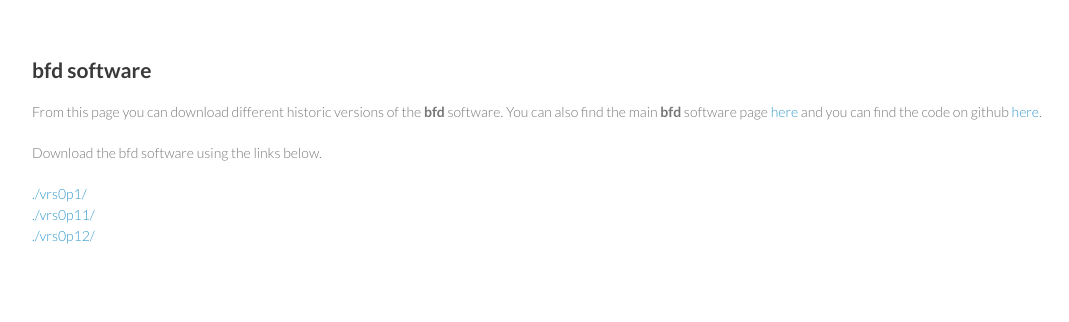
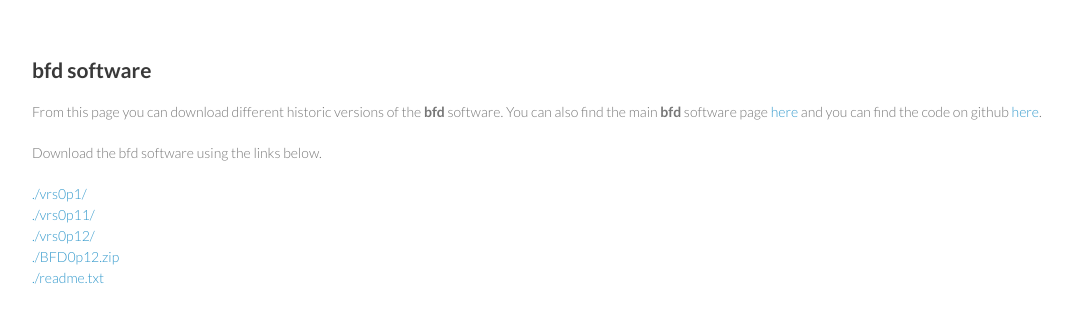
Before and after one commit to GEO-IASS/bfd, a plain HTML site: page downloadFiles/index.html in a window 1280 px wide. Shown: the whole page, without its empty margins (26-1095 px from the left). Drawn offline with Linux system fonts and the light colour scheme.

Commit message:
Added index.html to file listings.

```diff
--- a/downloadFiles/index.html
+++ b/downloadFiles/index.html
@@ -20,3 +20,7 @@
       <a href="./vrs0p1/">./vrs0p1/</a><br>
       <a href="./vrs0p11/">./vrs0p11/</a><br>
       <a href="./vrs0p12/">./vrs0p12/</a><br>
+      <a href="./BFD0p12.zip">./BFD0p12.zip</a><br>
+      <a href="./readme.txt">./readme.txt</a><br>
+  </body>
+</html>
```
